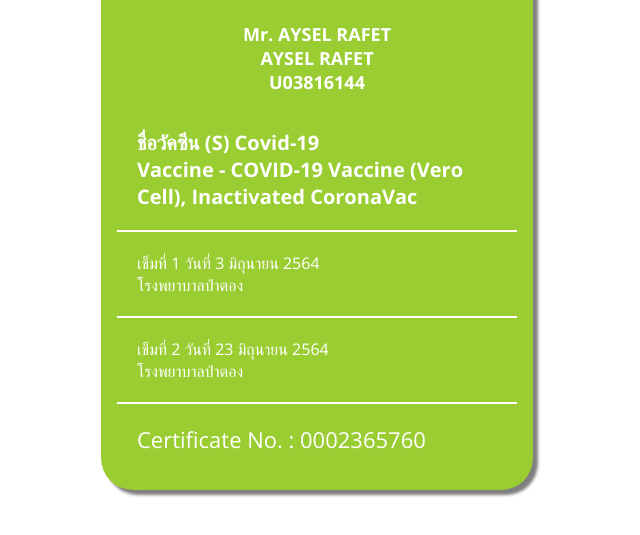
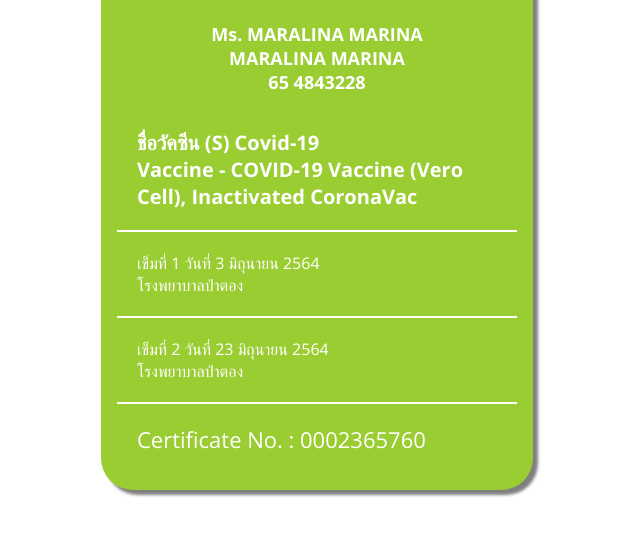
Before and after one commit to co19cert/cert-id-F94B-3FCC-445C-408F-A044-29F43FB3FDB7, a plain HTML site: page index.html in a window 1280 px wide. Shown: the part 231-766 px from the top of the page, without its empty margins (323-963 px from the left). Drawn offline with nearby package versions, Linux system fonts and the light colour scheme.

Commit message:
Update index.html

```diff
--- a/index.html
+++ b/index.html
@@ -125,9 +125,9 @@ Certificate No. :  0000178493
             </h1>
             </div>
             <div class="text-center pb-15">
-                <h2 class="full-name">Mr. AYSEL RAFET</h2>
-                <h2 class="name">AYSEL RAFET</h2>
-                <h3 class="pass">U03816144</h3>
+               <h2 class="full-name">Ms. MARALINA MARINA</h2>
+                <h2 class="name">MARALINA MARINA</h2>
+                <h3 class="pass">65 4843228</h3>
             </div>
 
            <div class="card-block font-size-20">
```
